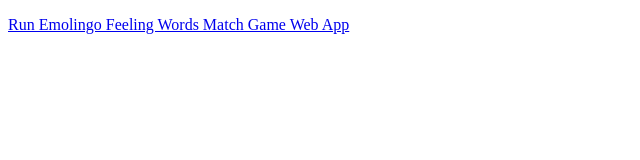
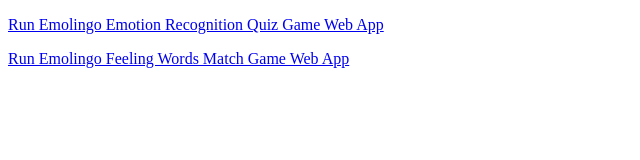
Before and after one commit to Emolingo/Emolingo.github.io, a plain HTML site: page index.html in a window 1280 px wide. Shown: the whole page, without its empty margins (0-640 px from the left). Drawn offline with Linux system fonts and the light colour scheme.

Commit message:
Added URL to the Emolingo Emotion Recognition Quiz Game Web App.

```diff
--- a/index.html
+++ b/index.html
@@ -6,6 +6,11 @@
   </head>
   <body>
     <p>
+      <a href='/emotion_quiz/'>
+        Run Emolingo Emotion Recognition Quiz Game Web App
+      </a>
+    </p>
+    <p>
       <a href='/feeling_words_match/'>
         Run Emolingo Feeling Words Match Game Web App
       </a>
```
